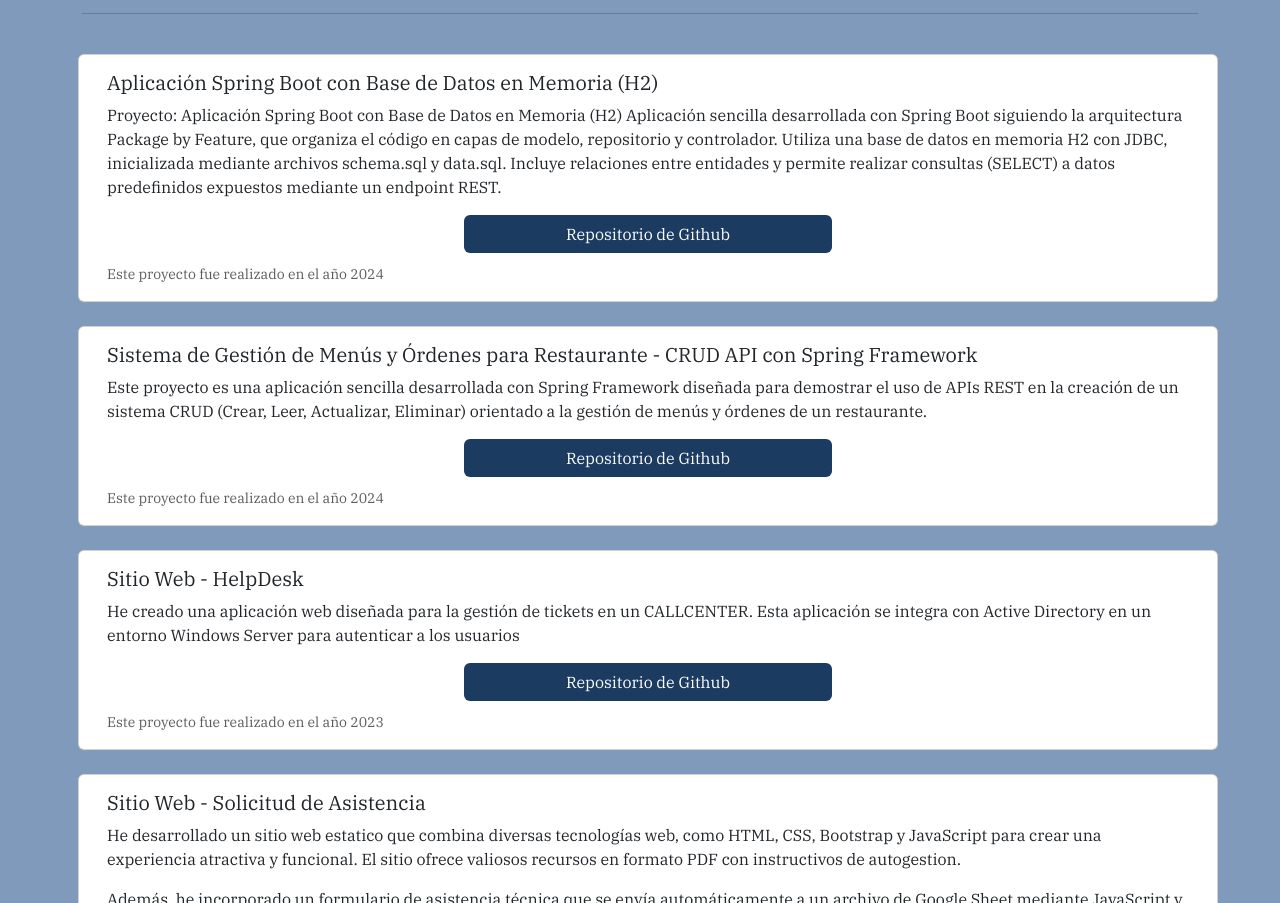
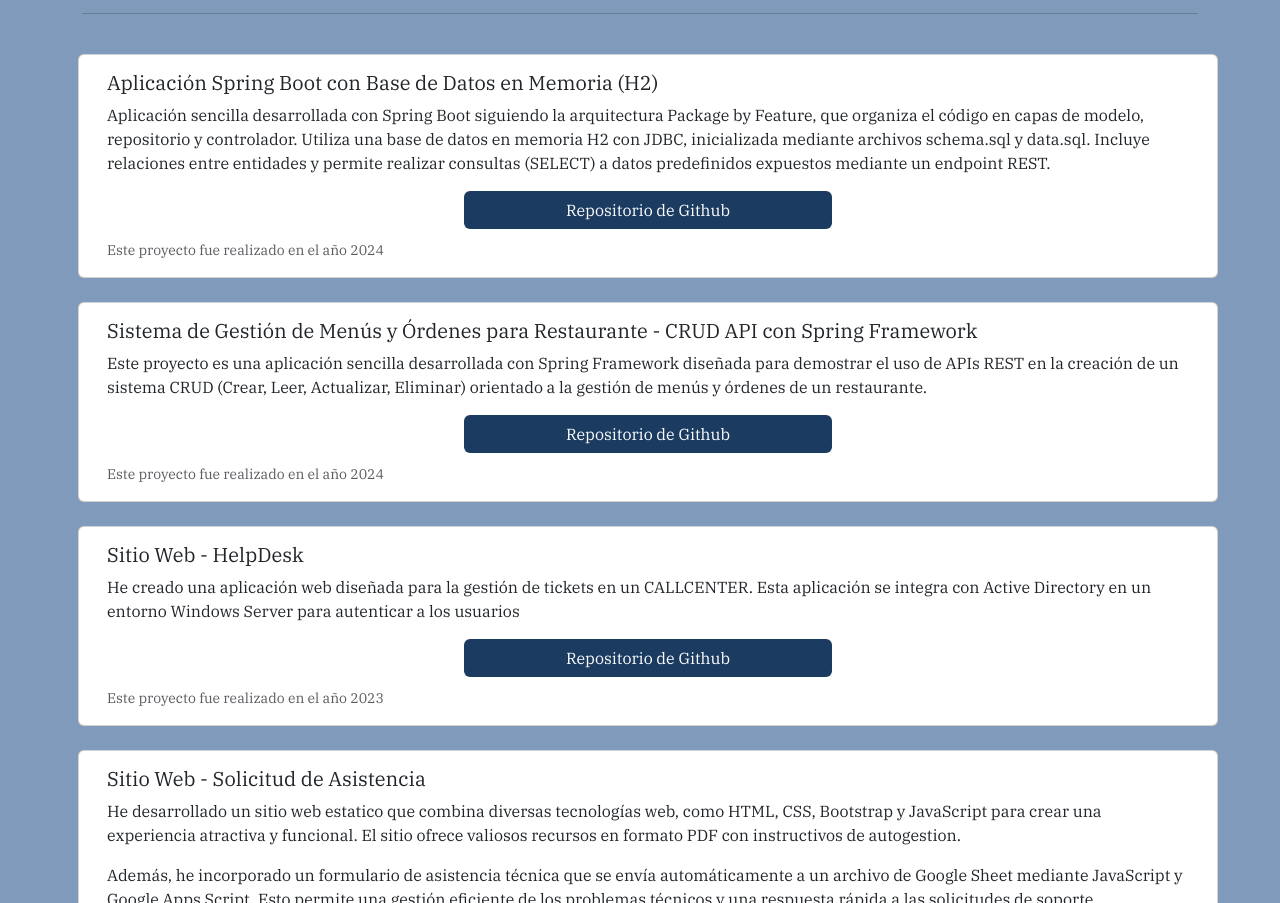
Before and after one commit to PabloBPafundi/PabloPafundi, a plain HTML site: page index.html in a window 1280 px wide. Shown: the part 2777-3680 px from the top of the page. Drawn offline with nearby package versions, Linux system fonts and the light colour scheme.

Commit message:
update portfolio

```diff
--- a/index.html
+++ b/index.html
@@ -447,9 +447,7 @@
     <h5 class="card-title">Aplicación Spring Boot con Base de Datos en Memoria (H2)</h5>
 
 
-    <p class="card-text">Proyecto: Aplicación Spring Boot con Base de Datos en Memoria (H2)
-
-      Aplicación sencilla desarrollada con Spring Boot siguiendo la arquitectura Package by Feature, que organiza el código en capas de modelo, repositorio y controlador. Utiliza una base de datos en memoria H2 con JDBC, inicializada mediante archivos schema.sql y data.sql. Incluye relaciones entre entidades y permite realizar consultas (SELECT) a datos predefinidos expuestos mediante un endpoint REST.</p>
+    <p class="card-text"> Aplicación sencilla desarrollada con Spring Boot siguiendo la arquitectura Package by Feature, que organiza el código en capas de modelo, repositorio y controlador. Utiliza una base de datos en memoria H2 con JDBC, inicializada mediante archivos schema.sql y data.sql. Incluye relaciones entre entidades y permite realizar consultas (SELECT) a datos predefinidos expuestos mediante un endpoint REST.</p>
 
 
 
```
